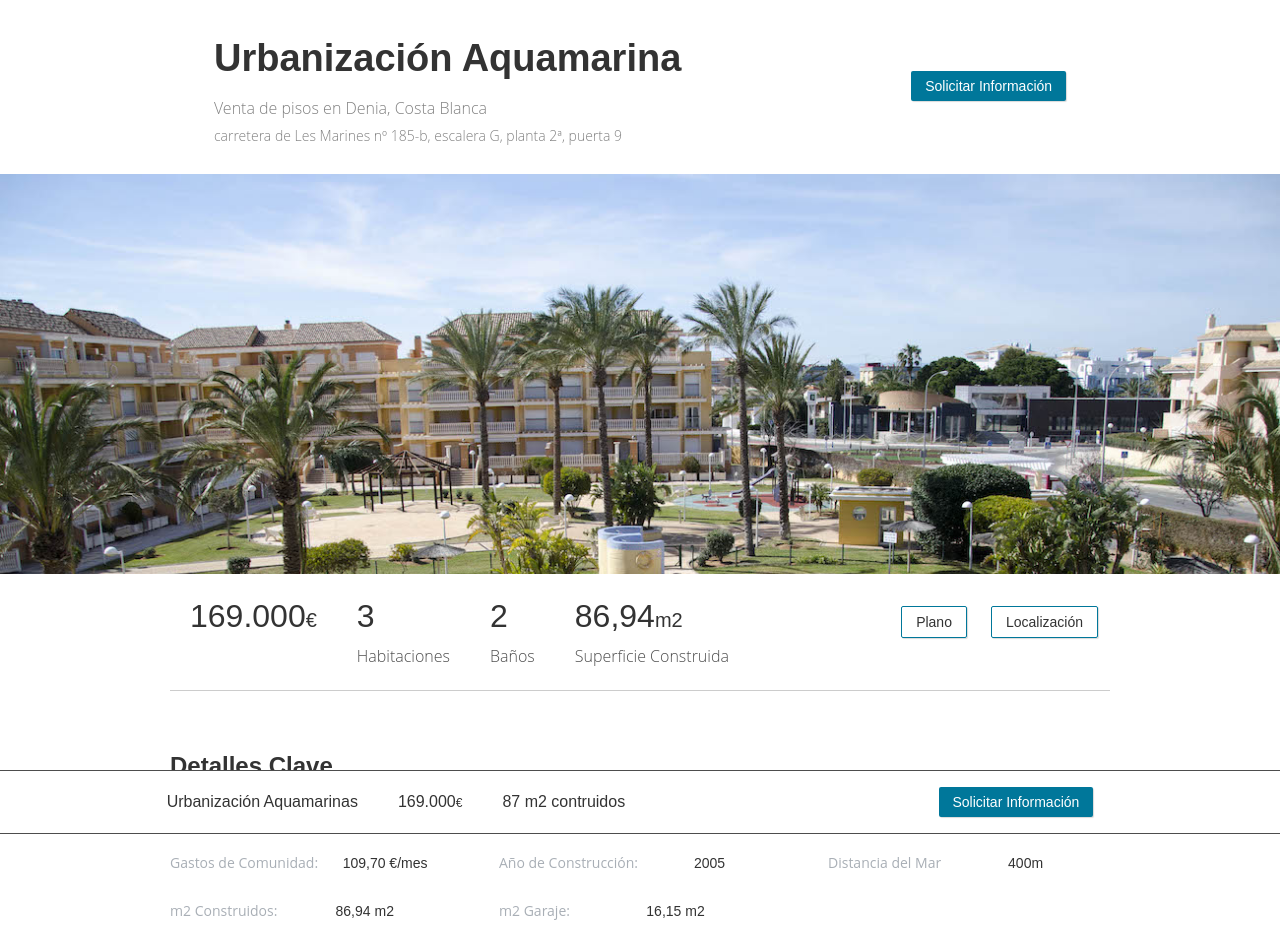
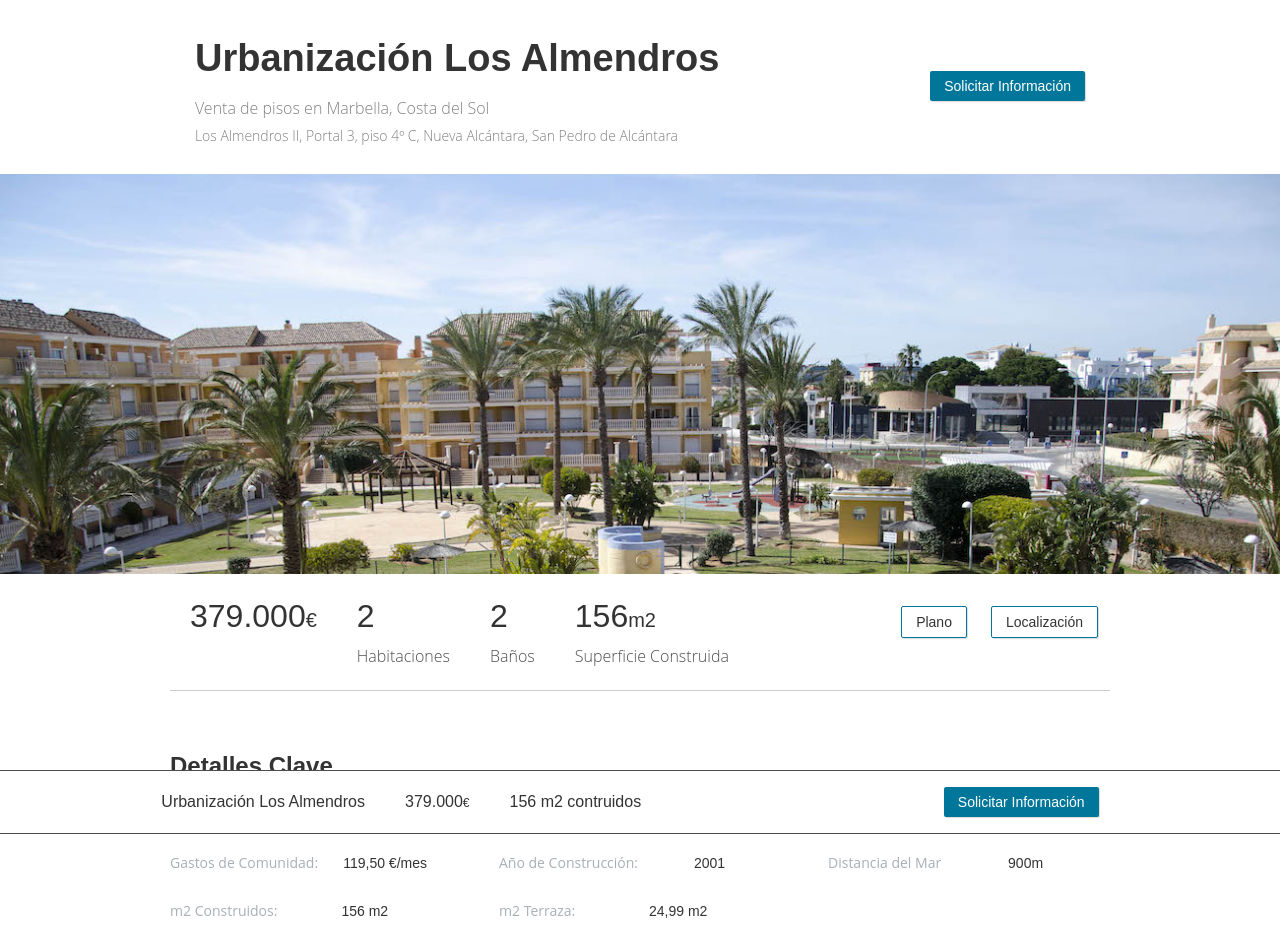
Before and after one commit to joaqib/aquamarinas, a plain HTML site: page es/index.html in a window 1280 px wide. Shown: the part 66-1018 px from the top of the page. Drawn offline with nearby package versions, Linux system fonts and the light colour scheme; a script that the page names is missing.

Commit message:
change to las almendros

```diff
--- a/es/index.html
+++ b/es/index.html
@@ -4,8 +4,8 @@
 <html data-wf-page="58c97eb54d2dbd8454d486ca" data-wf-site="58c97eb54d2dbd8454d486c9">
 <head>
   <meta charset="utf-8">
-  <title>Venta de pisos en Denia, Costa Blanca - Apartamento 3 habitaciones 87metros 169.000€</title>
-  <meta name="description" content="Venta de pisos en Denia, Costa Blanca - Apartamento 3 habitaciones 87metros 169.000€. Urbanización Aquamarinas en la playa de Denia, Alicante, Valencia">
+  <title>Venta de pisos en Marbella, Costa del Sol - Apartamento 2 habitaciones 156metros 379.000€</title>
+  <meta name="description" content="Venta de pisos en Marbella, Costa del Sol - Apartamento 2 habitaciones 150metros 379.000€">
   <meta content="width=device-width, initial-scale=1" name="viewport">
   <meta content="Webflow" name="generator">
   <!-- Google Tag Manager -->
@@ -37,14 +37,14 @@ height="0" width="0" style="display:none;visibility:hidden"></iframe></noscript>
 
   <div class="fixed-container"><a class="cta fixed-container__cta info-container__cta w-button" href="#form">Solicitar Información</a>
     <div class="fixed__title-container">
-      <div class="fixed__title title">Urbanización Aquamarinas</div>
-      <div class="fixed__title title w-hidden-tiny">169.000<span class="text-span">€</span>
+      <div class="fixed__title title">Urbanización Los Almendros</div>
+      <div class="fixed__title title w-hidden-tiny">379.000<span class="text-span">€</span>
       </div>
-      <div class="fixed__title title w-hidden-small w-hidden-tiny">87 m2 contruidos</div>
+      <div class="fixed__title title w-hidden-small w-hidden-tiny">156 m2 contruidos</div>
     </div>
   </div>
   <div class="navbar-2 w-nav" data-animation="default" data-collapse="medium" data-duration="400">
-    <div class="w-container"><a class="w-nav-brand" href="#"><h3>Aquamarinas</h3></a>
+    <div class="w-container"><a class="w-nav-brand" href="#"><h3>Los Almendros</h3></a>
       <nav class="navbar__menu w-nav-menu" role="navigation"><a class="title-bold w-nav-link" href="#description">Información</a><a class="title-bold w-nav-link" href="#ammenities">Instalaciones</a><a class="title-bold w-nav-link" href="#gallery">Galeria</a><a class="title-bold w-nav-link" href="../index.html"><img src="http://berlin-prime-realty.netlify.com/media/gb.svg" style="max-width: 30px"></a>
       </nav>
       <div class="w-nav-button">
@@ -55,9 +55,9 @@ height="0" width="0" style="display:none;visibility:hidden"></iframe></noscript>
   <div class="info">
     <div class="info-container w-container" data-ix="scroll">
       <div class="div-block-2 info-container__content">
-        <h1 class="title">Urbanización Aquamarina</h1>
-        <h2 class="info__subtitle">Venta de pisos en Denia, Costa Blanca</h2>
-        <p class="info__subtitle">carretera de Les Marines nº 185-b, escalera G, planta 2ª, puerta 9</p>
+        <h1 class="title">Urbanización Los Almendros</h1>
+        <h2 class="info__subtitle">Venta de pisos en Marbella, Costa del Sol</h2>
+        <p class="info__subtitle">Los Almendros II, Portal 3, piso 4º C, Nueva Alcántara, San Pedro de Alcántara</p>
       </div>
       <div class="div-block"><a id="home-header-moreInfoCTA" class="cta info-container__cta w-button" href="#form">Solicitar Información</a>
       </div>
@@ -120,11 +120,11 @@ h2.info__subtitle {
   <div class="listing-summary">
     <div class="listing-summary-container w-container">
       <div class="listing-summary__item">
-        <div class="listing-summary__title title">169.000<span class="listing-summary__item__small">€</span>
+        <div class="listing-summary__title title">379.000<span class="listing-summary__item__small">€</span>
         </div>
       </div>
       <div class="listing-summary__item">
-        <div class="listing-summary__title title">3<span class="listing-summary__item__small white">x</span>
+        <div class="listing-summary__title title">2<span class="listing-summary__item__small white">x</span>
         </div>
         <div class="listing-summary__item__text text">Habitaciones</div>
       </div>
@@ -134,7 +134,7 @@ h2.info__subtitle {
         <div class="listing-summary__item__text text">Baños</div>
       </div>
       <div class="listing-summary__item">
-        <div class="listing-summary__title title">86,94<span class="listing-summary__item__small">m2</span>
+        <div class="listing-summary__title title">156<span class="listing-summary__item__small">m2</span>
         </div>
         <div class="listing-summary__item__text text">Superficie Construida</div>
       </div>
@@ -153,35 +153,35 @@ h2.info__subtitle {
           </div>
           <div class="key-details__element">
             <div class="key-details__element-light">Gastos de Comunidad:</div>
-            <div class="key-details__element-dark">109,70 €/mes</div>
+            <div class="key-details__element-dark">119,50 €/mes</div>
           </div>
           <div class="key-details__element">
             <div class="key-details__element-light">m2 Construidos:</div>
-            <div class="key-details__element-dark">86,94 m2</div>
+            <div class="key-details__element-dark">156 m2</div>
           </div>
         </div>
         <div class="key-details__col">
           <div class="key-details__element">
             <div class="key-details__element-light">Población:</div>
-            <div class="key-details__element-dark">Denia</div>
+            <div class="key-details__element-dark">San Pedro</div>
           </div>
           <div class="key-details__element">
             <div class="key-details__element-light">Año de Construcción:</div>
-            <div class="key-details__element-dark">2005</div>
+            <div class="key-details__element-dark">2001</div>
           </div>
           <div class="key-details__element">
-            <div class="key-details__element-light">m2 Garaje:</div>
-            <div class="key-details__element-dark">16,15 m2</div>
+            <div class="key-details__element-light">m2 Terraza:</div>
+            <div class="key-details__element-dark">24,99 m2</div>
           </div>
         </div>
         <div class="key-details__col last">
           <div class="key-details__element">
-            <div class="key-details__element-light">m2 Trastero:</div>
-            <div class="key-details__element-dark">6,6 m2</div>
+            <div class="key-details__element-light">Orientación:</div>
+            <div class="key-details__element-dark">Sur</div>
           </div>
           <div class="key-details__element">
             <div class="key-details__element-light">Distancia del Mar</div>
-            <div class="key-details__element-dark">400m</div>
+            <div class="key-details__element-dark">900m</div>
           </div>
         </div>
       </div>
@@ -204,19 +204,19 @@ h2.info__subtitle {
       <h3 class="ammenities__title title">Instalaciones y Servicios</h3>
       <div class="w-row">
         <div class="w-col w-col-4">
-          <div class="ammenities__text">Pista de Padél</div>
+          <div class="ammenities__text">Piscina</div>
           <div class="ammenities__text">Conserje todo el año</div>
           <div class="ammenities__text">Zona ajardinada</div>
         </div>
         <div class="w-col w-col-4">
           <div class="ammenities__text">Piscina</div>
           <div class="ammenities__text">Parking en el mismo edificio</div>
-          <div class="ammenities__text">Parque infantil</div>
+          <div class="ammenities__text">Parque infantil </div>
         </div>
         <div class="w-col w-col-4">
           <div class="ammenities__text">Ascensor</div>
           <div class="ammenities__text">Vigilante de Seguridad durante el verano</div>
-          <div class="ammenities__text">400 metros del mar</div>
+          <div class="ammenities__text">900 metros del mar</div>
         </div>
       </div>
     </div>
```
